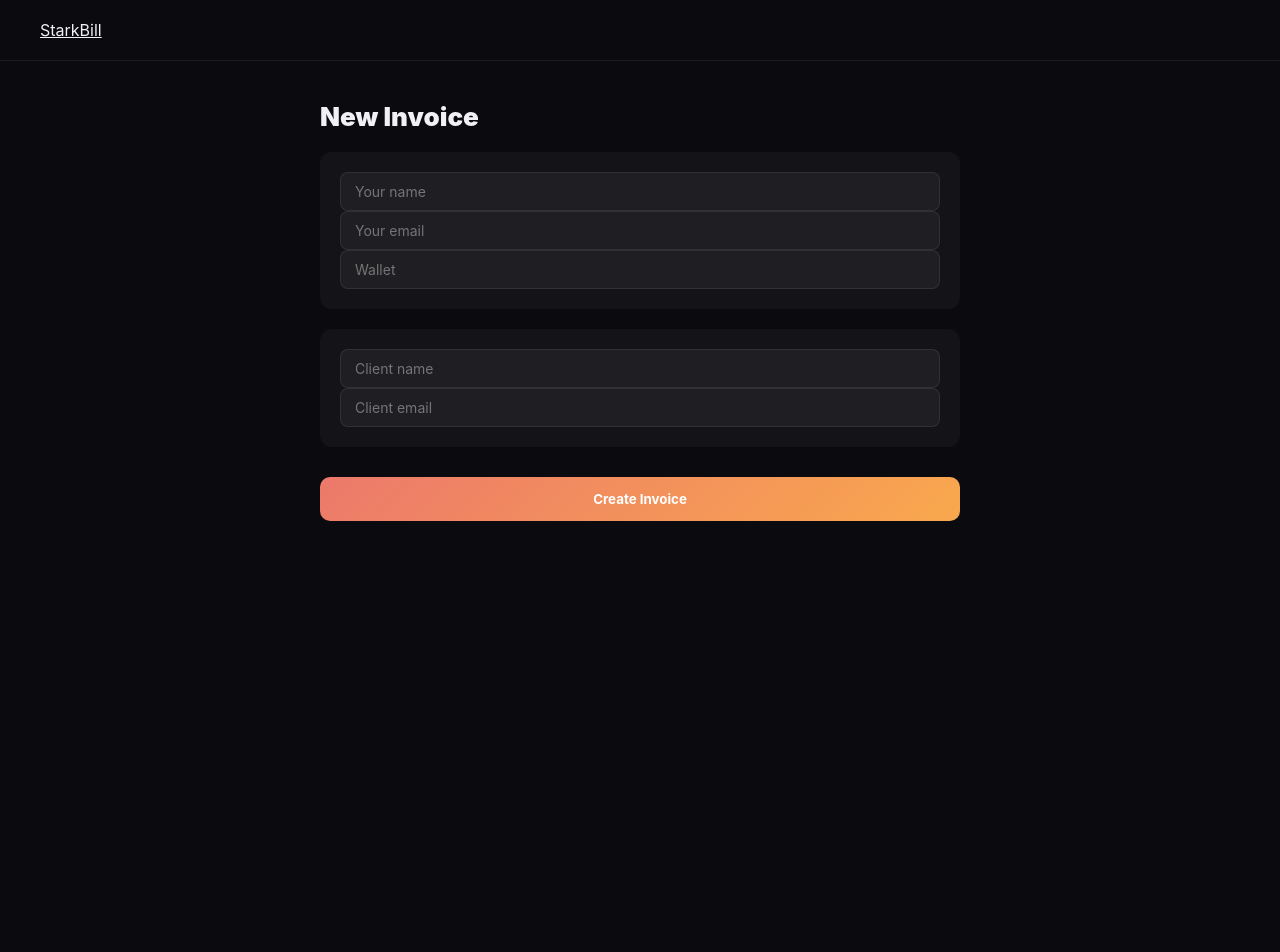
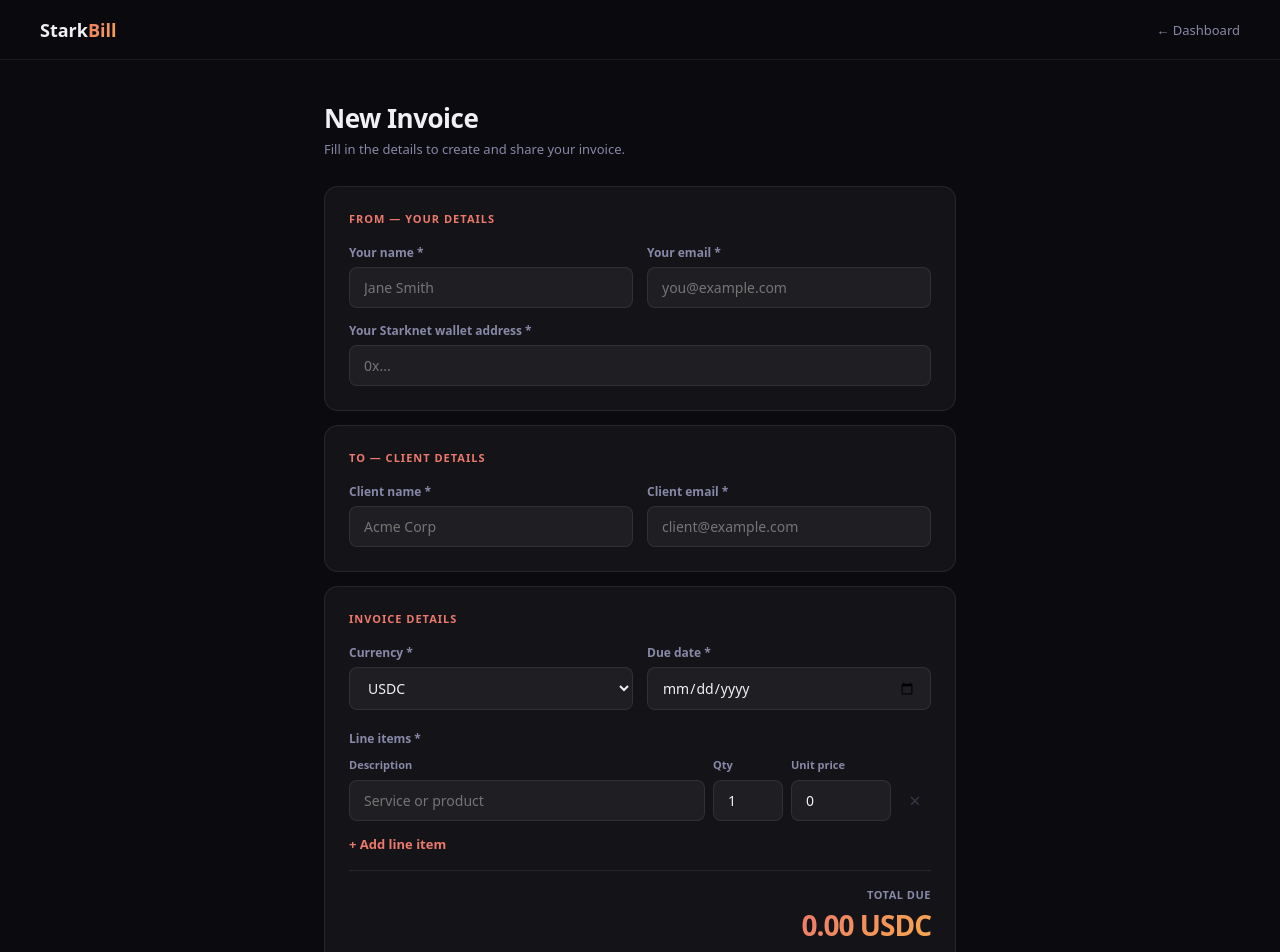
Before and after one commit to theeagle2407/starkbill-v2, a Next.js app: page /invoice/new in a window 1280 px wide. Shown: the top 952 px of the page. Before the commit the page ends 800 px from the top, so only its background shows below. Built offline with nearby package versions, Linux system fonts and the light colour scheme.

Commit message:
fix invoice form UI

```diff
--- a/app/invoice/new/page.tsx
+++ b/app/invoice/new/page.tsx
@@ -12,15 +12,10 @@ const BORDER = 'rgba(255,255,255,0.08)';
 const TEXT = '#F0F0F5';
 const CARD = 'rgba(255,255,255,0.04)';
 
-const emptyItem = (): InvoiceItem => ({
-  description: '',
-  quantity: 1,
-  unitPrice: 0,
-});
+const emptyItem = (): InvoiceItem => ({ description: '', quantity: 1, unitPrice: 0 });
 
 export default function NewInvoicePage() {
   const router = useRouter();
-
   const [senderName, setSenderName] = useState('');
   const [senderEmail, setSenderEmail] = useState('');
   const [senderWallet, setSenderWallet] = useState('');
@@ -34,83 +29,39 @@ export default function NewInvoicePage() {
   const [error, setError] = useState('');
 
   const total = items.reduce((s, i) => s + i.quantity * i.unitPrice, 0);
-
   const addItem = () => setItems([...items, emptyItem()]);
-  const removeItem = (idx: number) =>
-    setItems(items.filter((_, i) => i !== idx));
-
-  const updateItem = (
-    idx: number,
-    field: keyof InvoiceItem,
-    value: string | number
-  ) => {
-    setItems(
-      items.map((item, i) =>
-        i === idx ? { ...item, [field]: value } : item
-      )
-    );
+  const removeItem = (idx: number) => setItems(items.filter((_, i) => i !== idx));
+  const updateItem = (idx: number, field: keyof InvoiceItem, value: string | number) => {
+    setItems(items.map((item, i) => i === idx ? { ...item, [field]: value } : item));
   };
 
   const handleSubmit = async () => {
-    if (
-      !senderName ||
-      !senderEmail ||
-      !senderWallet ||
-      !clientName ||
-      !clientEmail ||
-      !dueDate
-    ) {
+    if (!senderName || !senderEmail || !senderWallet || !clientName || !clientEmail || !dueDate) {
       setError('Please fill in all required fields.');
       return;
     }
-
     if (items.some(i => !i.description || i.quantity <= 0 || i.unitPrice <= 0)) {
       setError('Please complete all line items.');
       return;
     }
-
     setError('');
     setSubmitting(true);
-
     try {
-      const invoiceId = 'inv_' + Math.random().toString(36).substring(2, 10);
-
-      const totalAmount = items.reduce(
-        (s, i) => s + i.quantity * i.unitPrice,
-        0
-      );
-
-      const invoiceNumber = `INV-${Math.floor(1000 + Math.random() * 9000)}`;
-
       const res = await fetch('/api/invoices', {
         method: 'POST',
         headers: { 'Content-Type': 'application/json' },
-        body: JSON.stringify({
-          id: invoiceId,
-          invoiceNumber,
-          senderName,
-          senderEmail,
-          senderWallet,
-          clientName,
-          clientEmail,
-          items,
-          currency,
-          total: totalAmount,
-          dueDate,
-          notes,
-        }),
+        body: JSON.stringify({ senderName, senderEmail, senderWallet, clientName, clientEmail, items, currency, dueDate, notes }),
       });
-
-      if (!res.ok) throw new Error('Failed to create invoice');
-
-      router.push(`/pay/${invoiceId}?created=true`);
-    } catch (err: any) {
-      setError(err.message || 'Failed to create invoice');
+      const data = await res.json();
+      if (!res.ok) throw new Error(data.error);
+      router.push(`/pay/${data.invoice.id}?created=true`);
+    } catch (err: unknown) {
+      setError(err instanceof Error ? err.message : 'Failed to create invoice');
       setSubmitting(false);
     }
   };
 
-  const inp = {
+  const inp: React.CSSProperties = {
     width: '100%',
     padding: '10px 14px',
     borderRadius: '8px',
@@ -119,57 +70,116 @@ export default function NewInvoicePage() {
     color: TEXT,
     fontSize: '14px',
     outline: 'none',
-    boxSizing: 'border-box' as const,
-  };
-
-  const lbl = {
-    display: 'block' as const,
-    fontSize: '11px',
-    fontWeight: '700' as const,
-    color: MUTED,
-    marginBottom: '6px',
-    letterSpacing: '0.5px',
-    textTransform: 'uppercase' as const,
+    boxSizing: 'border-box',
   };
 
   return (
-    <div style={{ minHeight: '100vh', background: '#0A0A0F', color: TEXT }}>
-      <header style={{ padding: '20px 40px', borderBottom: `1px solid ${BORDER}` }}>
-        <Link href="/">StarkBill</Link>
+    <div style={{ minHeight: '100vh', background: '#0A0A0F', color: TEXT, fontFamily: 'system-ui, sans-serif' }}>
+      <header style={{ position: 'sticky', top: 0, zIndex: 50, borderBottom: `1px solid ${BORDER}`, backdropFilter: 'blur(20px)', background: 'rgba(10,10,15,0.9)', padding: '0 40px', height: '60px', display: 'flex', alignItems: 'center', justifyContent: 'space-between' }}>
+        <Link href="/" style={{ textDecoration: 'none', fontSize: '18px', fontWeight: '800', color: TEXT }}>
+          Stark<span style={{ background: `linear-gradient(135deg, ${CORAL}, ${AMBER})`, WebkitBackgroundClip: 'text', WebkitTextFillColor: 'transparent' }}>Bill</span>
+        </Link>
+        <Link href="/dashboard" style={{ fontSize: '13px', color: MUTED, textDecoration: 'none' }}>← Dashboard</Link>
       </header>
 
-      <main style={{ maxWidth: '720px', margin: '0 auto', padding: '40px' }}>
-        <h1 style={{ fontSize: '26px', fontWeight: '900' }}>New Invoice</h1>
-
-        {error && <p style={{ color: CORAL }}>{error}</p>}
-
-        <div style={{ background: CARD, padding: '20px', marginTop: '20px', borderRadius: '12px' }}>
-          <input style={inp} placeholder="Your name" value={senderName} onChange={e => setSenderName(e.target.value)} />
-          <input style={inp} placeholder="Your email" value={senderEmail} onChange={e => setSenderEmail(e.target.value)} />
-          <input style={inp} placeholder="Wallet" value={senderWallet} onChange={e => setSenderWallet(e.target.value)} />
+      <main style={{ maxWidth: '680px', margin: '0 auto', padding: '40px 24px' }}>
+        <div style={{ marginBottom: '28px' }}>
+          <h1 style={{ fontSize: '26px', fontWeight: '900', letterSpacing: '-0.5px', marginBottom: '4px' }}>New Invoice</h1>
+          <p style={{ fontSize: '13px', color: MUTED }}>Fill in the details to create and share your invoice.</p>
         </div>
 
-        <div style={{ background: CARD, padding: '20px', marginTop: '20px', borderRadius: '12px' }}>
-          <input style={inp} placeholder="Client name" value={clientName} onChange={e => setClientName(e.target.value)} />
-          <input style={inp} placeholder="Client email" value={clientEmail} onChange={e => setClientEmail(e.target.value)} />
+        {error && (
+          <div style={{ padding: '12px 16px', background: 'rgba(236,121,107,0.08)', border: '1px solid rgba(236,121,107,0.2)', borderRadius: '8px', marginBottom: '20px', fontSize: '14px', color: CORAL }}>
+            {error}
+          </div>
+        )}
+
+        <div style={{ background: CARD, borderRadius: '14px', border: `1px solid ${BORDER}`, padding: '24px', marginBottom: '14px' }}>
+          <div style={{ fontSize: '11px', fontWeight: '700', color: CORAL, letterSpacing: '1px', textTransform: 'uppercase', marginBottom: '18px' }}>FROM — Your Details</div>
+          <div style={{ display: 'grid', gridTemplateColumns: '1fr 1fr', gap: '14px' }}>
+            <div>
+              <div style={{ fontSize: '12px', color: MUTED, marginBottom: '6px', fontWeight: '600' }}>Your name *</div>
+              <input style={inp} value={senderName} onChange={e => setSenderName(e.target.value)} placeholder="Jane Smith" />
+            </div>
+            <div>
+              <div style={{ fontSize: '12px', color: MUTED, marginBottom: '6px', fontWeight: '600' }}>Your email *</div>
+              <input style={inp} type="email" value={senderEmail} onChange={e => setSenderEmail(e.target.value)} placeholder="you@example.com" />
+            </div>
+            <div style={{ gridColumn: '1 / -1' }}>
+              <div style={{ fontSize: '12px', color: MUTED, marginBottom: '6px', fontWeight: '600' }}>Your Starknet wallet address *</div>
+              <input style={inp} value={senderWallet} onChange={e => setSenderWallet(e.target.value)} placeholder="0x..." />
+            </div>
+          </div>
         </div>
 
-        <button
-          onClick={handleSubmit}
-          disabled={submitting}
-          style={{
-            marginTop: '30px',
-            width: '100%',
-            padding: '14px',
-            borderRadius: '10px',
-            background: submitting ? 'gray' : `linear-gradient(135deg, ${CORAL}, ${AMBER})`,
-            color: '#fff',
-            fontWeight: '700',
-            border: 'none',
-            cursor: 'pointer',
-          }}
-        >
-          {submitting ? 'Creating...' : 'Create Invoice'}
+        <div style={{ background: CARD, borderRadius: '14px', border: `1px solid ${BORDER}`, padding: '24px', marginBottom: '14px' }}>
+          <div style={{ fontSize: '11px', fontWeight: '700', color: CORAL, letterSpacing: '1px', textTransform: 'uppercase', marginBottom: '18px' }}>TO — Client Details</div>
+          <div style={{ display: 'grid', gridTemplateColumns: '1fr 1fr', gap: '14px' }}>
+            <div>
+              <div style={{ fontSize: '12px', color: MUTED, marginBottom: '6px', fontWeight: '600' }}>Client name *</div>
+              <input style={inp} value={clientName} onChange={e => setClientName(e.target.value)} placeholder="Acme Corp" />
+            </div>
+            <div>
+              <div style={{ fontSize: '12px', color: MUTED, marginBottom: '6px', fontWeight: '600' }}>Client email *</div>
+              <input style={inp} type="email" value={clientEmail} onChange={e => setClientEmail(e.target.value)} placeholder="client@example.com" />
+            </div>
+          </div>
+        </div>
+
+        <div style={{ background: CARD, borderRadius: '14px', border: `1px solid ${BORDER}`, padding: '24px', marginBottom: '14px' }}>
+          <div style={{ fontSize: '11px', fontWeight: '700', color: CORAL, letterSpacing: '1px', textTransform: 'uppercase', marginBottom: '18px' }}>INVOICE DETAILS</div>
+
+          <div style={{ display: 'grid', gridTemplateColumns: '1fr 1fr', gap: '14px', marginBottom: '20px' }}>
+            <div>
+              <div style={{ fontSize: '12px', color: MUTED, marginBottom: '6px', fontWeight: '600' }}>Currency *</div>
+              <select style={inp} value={currency} onChange={e => setCurrency(e.target.value as Currency)}>
+                <option value="USDC">USDC</option>
+                <option value="STRK">STRK</option>
+              </select>
+            </div>
+            <div>
+              <div style={{ fontSize: '12px', color: MUTED, marginBottom: '6px', fontWeight: '600' }}>Due date *</div>
+              <input style={inp} type="date" value={dueDate} onChange={e => setDueDate(e.target.value)} min={new Date().toISOString().split('T')[0]} />
+            </div>
+          </div>
+
+          <div style={{ fontSize: '12px', color: MUTED, fontWeight: '600', marginBottom: '10px' }}>Line items *</div>
+          <div style={{ display: 'grid', gridTemplateColumns: '1fr 70px 100px 32px', gap: '8px', marginBottom: '8px' }}>
+            {['Description', 'Qty', 'Unit price', ''].map(h => (
+              <div key={h} style={{ fontSize: '11px', color: MUTED, fontWeight: '700' }}>{h}</div>
+            ))}
+          </div>
+          {items.map((item, idx) => (
+            <div key={idx} style={{ display: 'grid', gridTemplateColumns: '1fr 70px 100px 32px', gap: '8px', marginBottom: '8px', alignItems: 'center' }}>
+              <input style={inp} value={item.description} onChange={e => updateItem(idx, 'description', e.target.value)} placeholder="Service or product" />
+              <input style={inp} type="number" min="1" value={item.quantity} onChange={e => updateItem(idx, 'quantity', parseFloat(e.target.value) || 0)} />
+              <input style={inp} type="number" min="0" step="0.01" value={item.unitPrice} onChange={e => updateItem(idx, 'unitPrice', parseFloat(e.target.value) || 0)} placeholder="0.00" />
+              <button onClick={() => removeItem(idx)} disabled={items.length === 1}
+                style={{ background: 'none', border: 'none', cursor: items.length === 1 ? 'not-allowed' : 'pointer', color: MUTED, fontSize: '20px', opacity: items.length === 1 ? 0.3 : 1, padding: 0 }}>×</button>
+            </div>
+          ))}
+          <button onClick={addItem} style={{ marginTop: '6px', fontSize: '13px', color: CORAL, background: 'none', border: 'none', cursor: 'pointer', fontWeight: '600', padding: 0 }}>
+            + Add line item
+          </button>
+
+          <div style={{ borderTop: `1px solid ${BORDER}`, marginTop: '16px', paddingTop: '16px', display: 'flex', justifyContent: 'flex-end' }}>
+            <div style={{ textAlign: 'right' }}>
+              <div style={{ fontSize: '11px', color: MUTED, fontWeight: '700', letterSpacing: '0.5px', marginBottom: '4px' }}>TOTAL DUE</div>
+              <div style={{ fontSize: '28px', fontWeight: '900', letterSpacing: '-1px', background: `linear-gradient(135deg, ${CORAL}, ${AMBER})`, WebkitBackgroundClip: 'text', WebkitTextFillColor: 'transparent' }}>
+                {total.toFixed(2)} {currency}
+              </div>
+            </div>
+          </div>
+
+          <div style={{ marginTop: '16px' }}>
+            <div style={{ fontSize: '12px', color: MUTED, marginBottom: '6px', fontWeight: '600' }}>Notes (optional)</div>
+            <textarea style={{ ...inp, height: '80px', resize: 'vertical' }} value={notes} onChange={e => setNotes(e.target.value)} placeholder="Payment terms or additional info..." />
+          </div>
+        </div>
+
+        <button onClick={handleSubmit} disabled={submitting}
+          style={{ width: '100%', padding: '14px', background: submitting ? 'rgba(236,121,107,0.4)' : `linear-gradient(135deg, ${CORAL}, ${AMBER})`, color: '#fff', borderRadius: '10px', border: 'none', fontSize: '16px', fontWeight: '700', cursor: submitting ? 'not-allowed' : 'pointer' }}>
+          {submitting ? 'Creating invoice...' : 'Create invoice'}
         </button>
       </main>
     </div>
```
